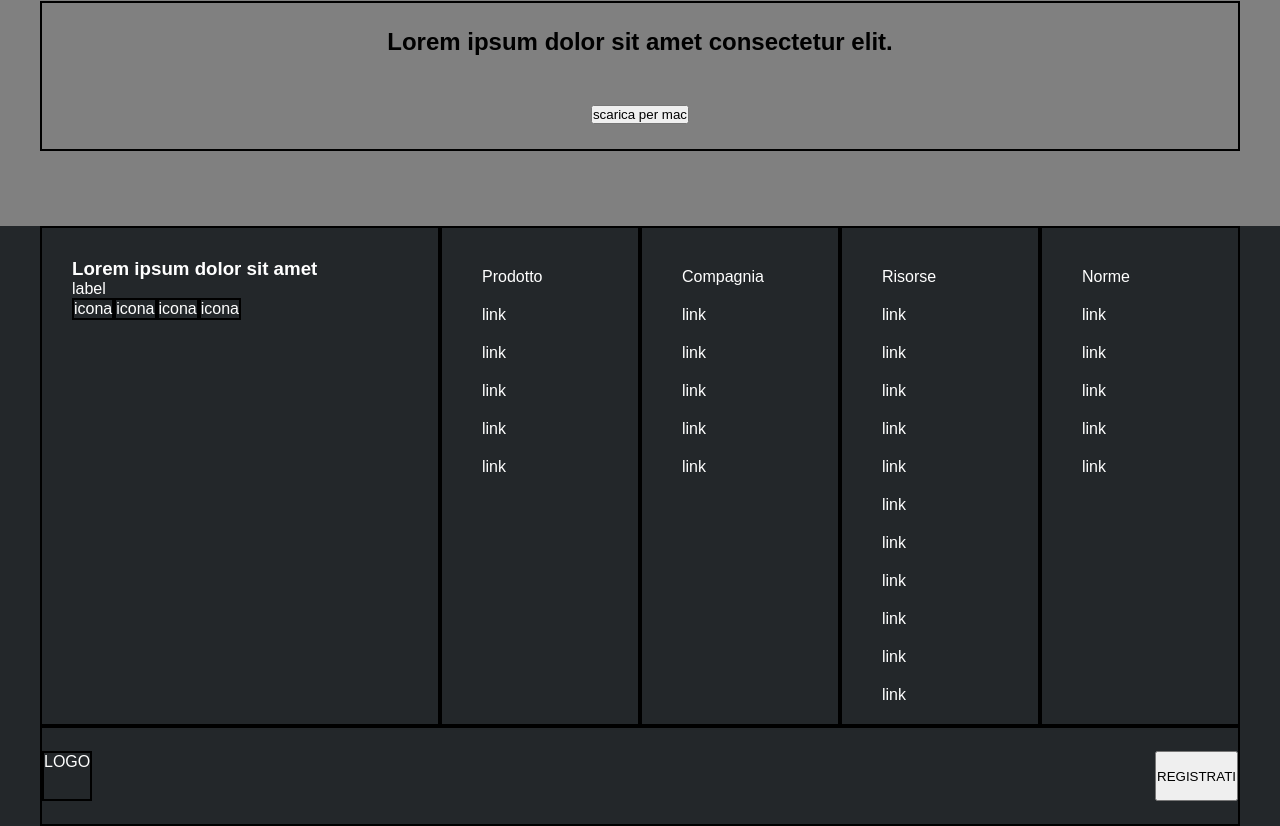
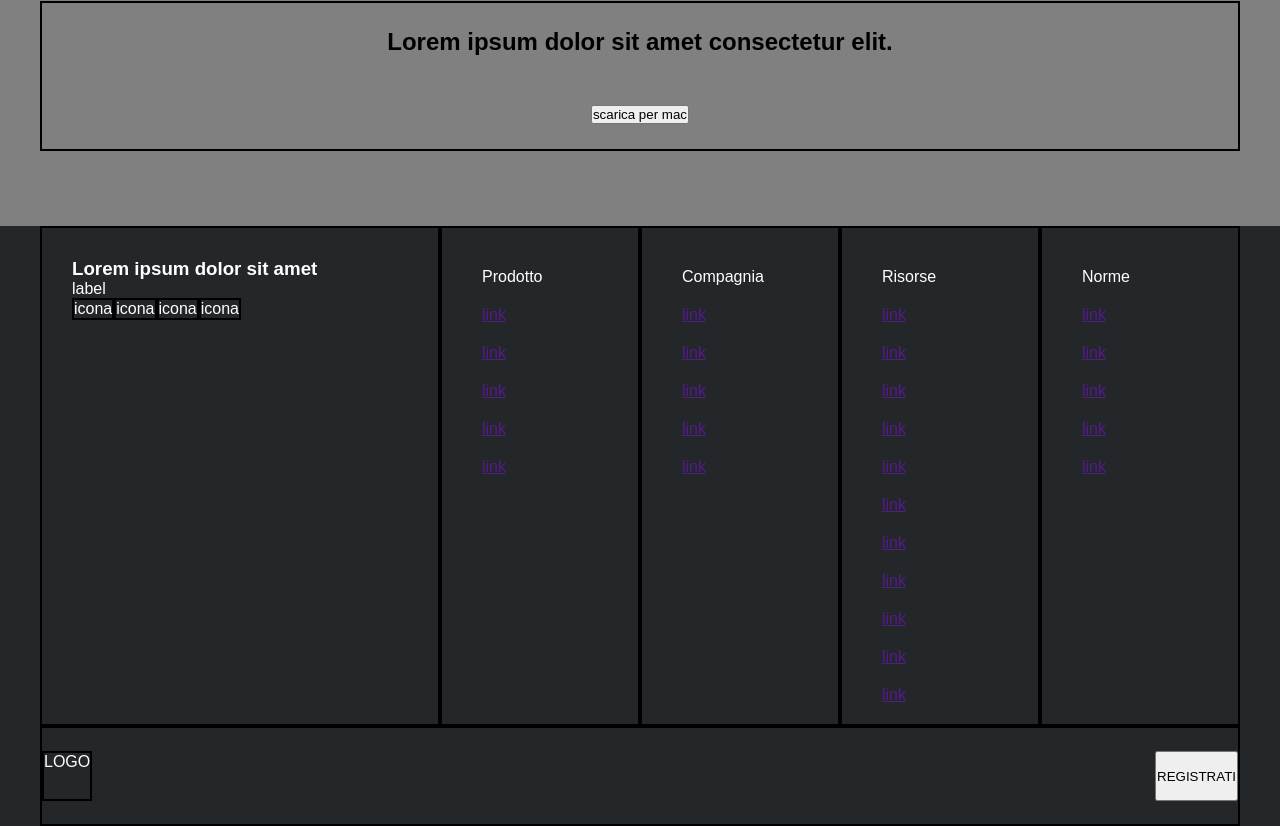
Before and after one commit to MarcoBeraldo/htmlcss-struttura-discord, a plain HTML site: page index.html in a window 1280 px wide. Shown: the part 2924-3750 px from the top of the page. Drawn offline with Linux system fonts and the light colour scheme.

Commit message:
fixed footer links

```diff
--- a/index.html
+++ b/index.html
@@ -133,94 +133,94 @@
                     <ul class="link-list flex-container border-black">
                         <li>Prodotto</li>
                         <li>
-                            <link rel="stylesheet" href="">link
+                            <a href="">link</a>
                         </li>
                         <li>
-                            <link rel="stylesheet" href="">link
+                            <a href="">link</a>
                         </li>
                         <li>
-                            <link rel="stylesheet" href="">link
+                            <a href="">link</a>
                         </li>
                         <li>
-                            <link rel="stylesheet" href="">link
+                            <a href="">link</a>
                         </li>
                         <li>
-                            <link rel="stylesheet" href="">link
+                            <a href="">link</a>
                         </li>
                     </ul>
 
                     <ul class=" link-list flex-container border-black">
                         <li>Compagnia</li>
                         <li>
-                            <link rel="stylesheet" href="">link
+                            <a href="">link</a>
                         </li>
                         <li>
-                            <link rel="stylesheet" href="">link
+                            <a href="">link</a>
                         </li>
                         <li>
-                            <link rel="stylesheet" href="">link
+                            <a href="">link</a>
                         </li>
                         <li>
-                            <link rel="stylesheet" href="">link
+                            <a href="">link</a>
                         </li>
                         <li>
-                            <link rel="stylesheet" href="">link
+                            <a href="">link</a>
                         </li>
                     </ul>
 
                     <ul class=" link-list flex-container border-black">
                         <li>Risorse</li>
                         <li>
-                            <link rel="stylesheet" href="">link
+                            <a href="">link</a>
                         </li>
                         <li>
-                            <link rel="stylesheet" href="">link
+                            <a href="">link</a>
                         </li>
                         <li>
-                            <link rel="stylesheet" href="">link
+                            <a href="">link</a>
                         </li>
                         <li>
-                            <link rel="stylesheet" href="">link
+                            <a href="">link</a>
                         </li>
                         <li>
-                            <link rel="stylesheet" href="">link
+                            <a href="">link</a>
                         </li>
                         <li>
-                            <link rel="stylesheet" href="">link
+                            <a href="">link</a>
                         </li>
                         <li>
-                            <link rel="stylesheet" href="">link
+                            <a href="">link</a>
                         </li>
                         <li>
-                            <link rel="stylesheet" href="">link
+                            <a href="">link</a>
                         </li>
                         <li>
-                            <link rel="stylesheet" href="">link
+                            <a href="">link</a>
                         </li>
                         <li>
-                            <link rel="stylesheet" href="">link
+                            <a href="">link</a>
                         </li>
                         <li>
-                            <link rel="stylesheet" href="">link
+                            <a href="">link</a>
                         </li>
                     </ul>
 
                     <ul class="link-list flex-container border-black">
                         <li>Norme</li>
                         <li>
-                            <link rel="stylesheet" href="">link
+                            <a href="">link</a>
                         </li>
                         <li>
-                            <link rel="stylesheet" href="">link
+                            <a href="">link</a>
                         </li>
                         <li>
-                            <link rel="stylesheet" href="">link
+                            <a href="">link</a>
                         </li>
                         <li>
-                            <link rel="stylesheet" href="">link
+                            <a href="">link</a>
                         </li>
                         <li>
-                            <link rel="stylesheet" href="">link
+                            <a href="">link</a>
                         </li>
                     </ul>
                 </div>
```
